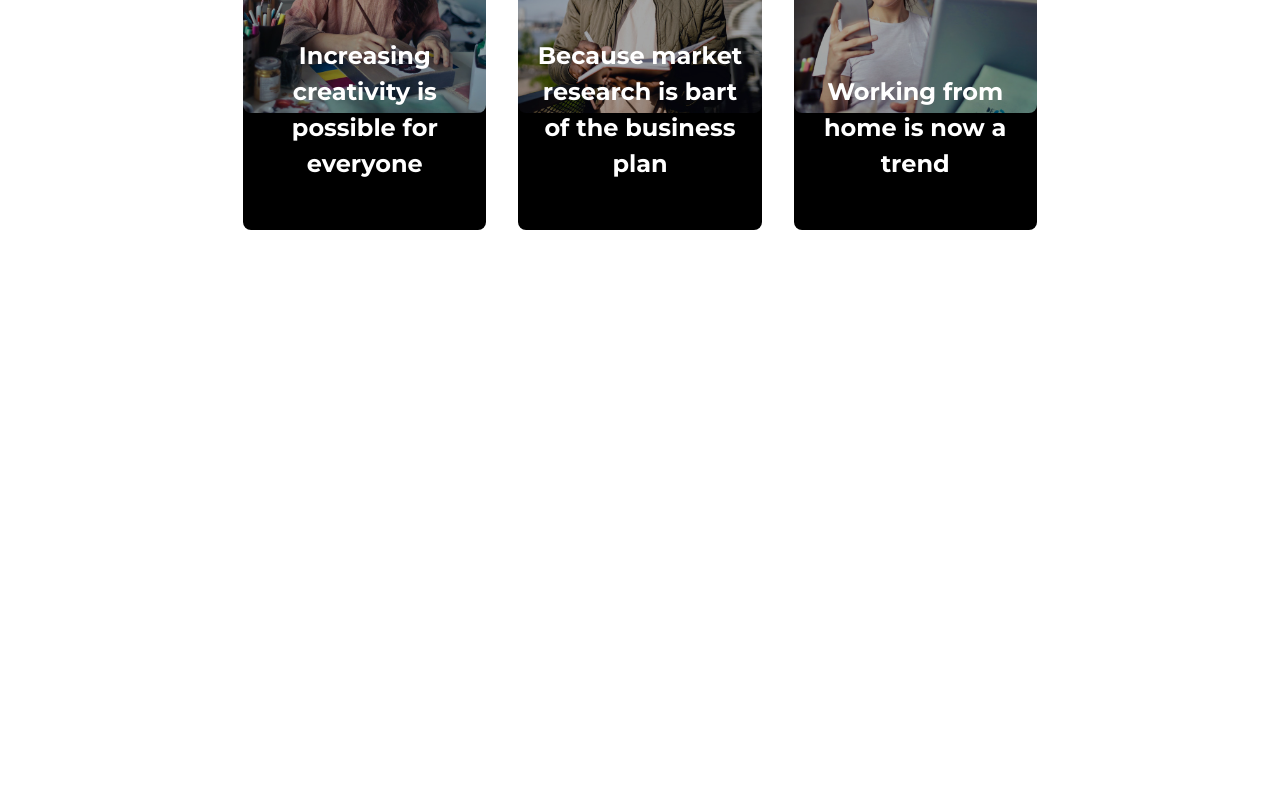
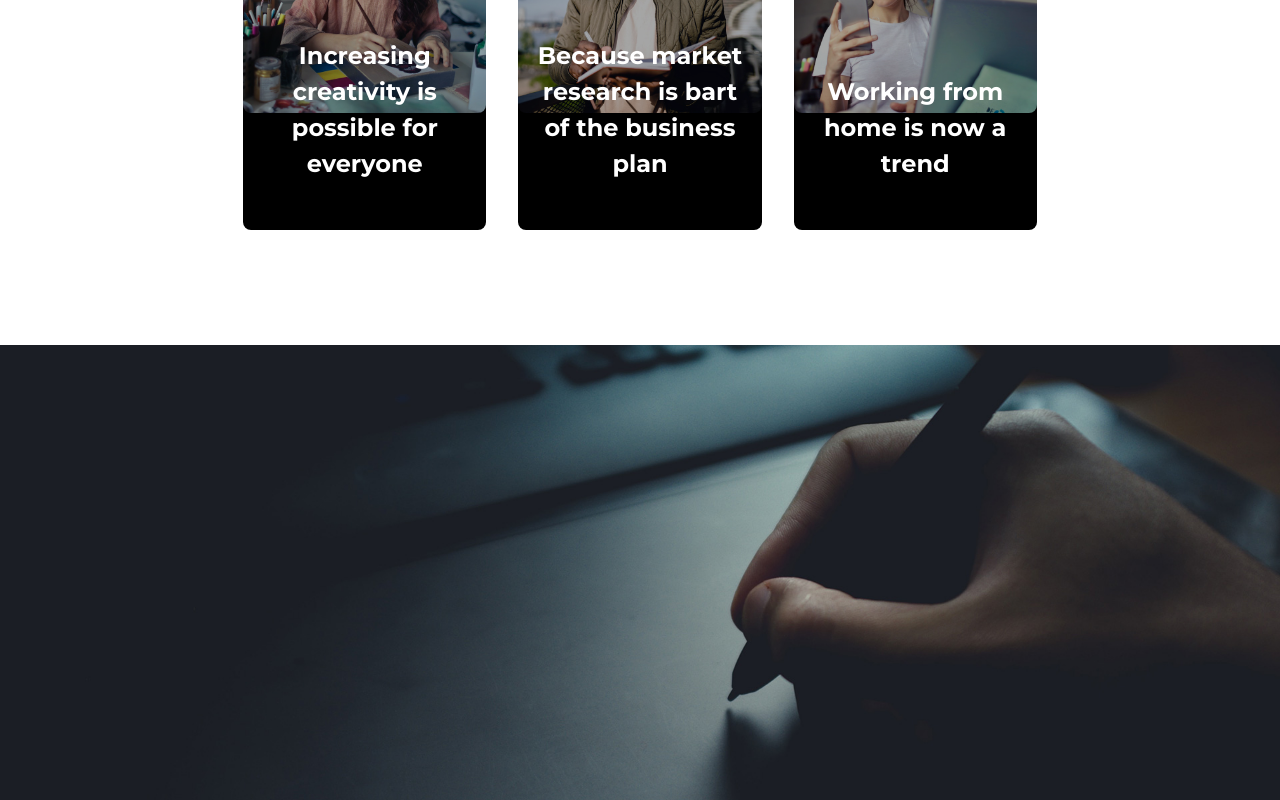
Before and after one commit to AnTosi/proj-html-vuejs, a Vue app: page / in a window 1280 px wide. Shown: the part 3401-4201 px from the top of the page. Before the commit the page ends 3746 px from the top, so only its background shows below. Built offline with nearby package versions, Linux system fonts and the light colour scheme.

Commit message:
section 6 add background

```diff
--- a/src/components/SiteMain.vue
+++ b/src/components/SiteMain.vue
@@ -207,7 +207,9 @@
 
 
         <section class="six">
+            <div class="sm_container">
 
+            </div>
         </section>
 
         <section class="seven">
@@ -380,6 +382,18 @@ export default {
                 margin-left: -1rem;
             }
         }
+
+        &.six {
+            padding: 115px 0;
+            background-image: url('../assets/img/bg-1.jpg');
+            height: 455px;
+            background-repeat: no-repeat;
+            background-size: cover;
+            background-position-y: 50%;
+            .sm_container{
+                width: 50%;
+            }
+        }
     }
 
 </style>
```
